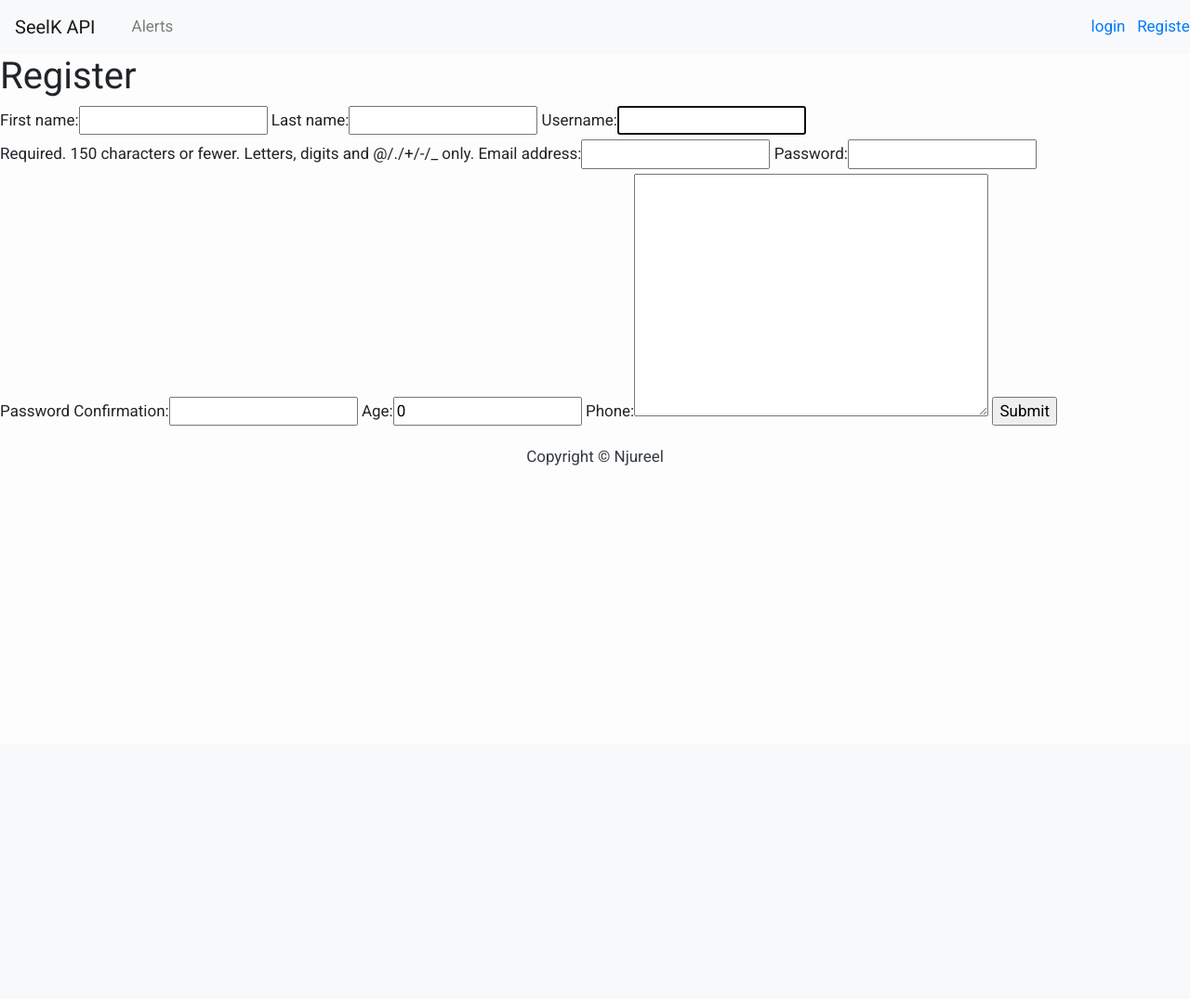
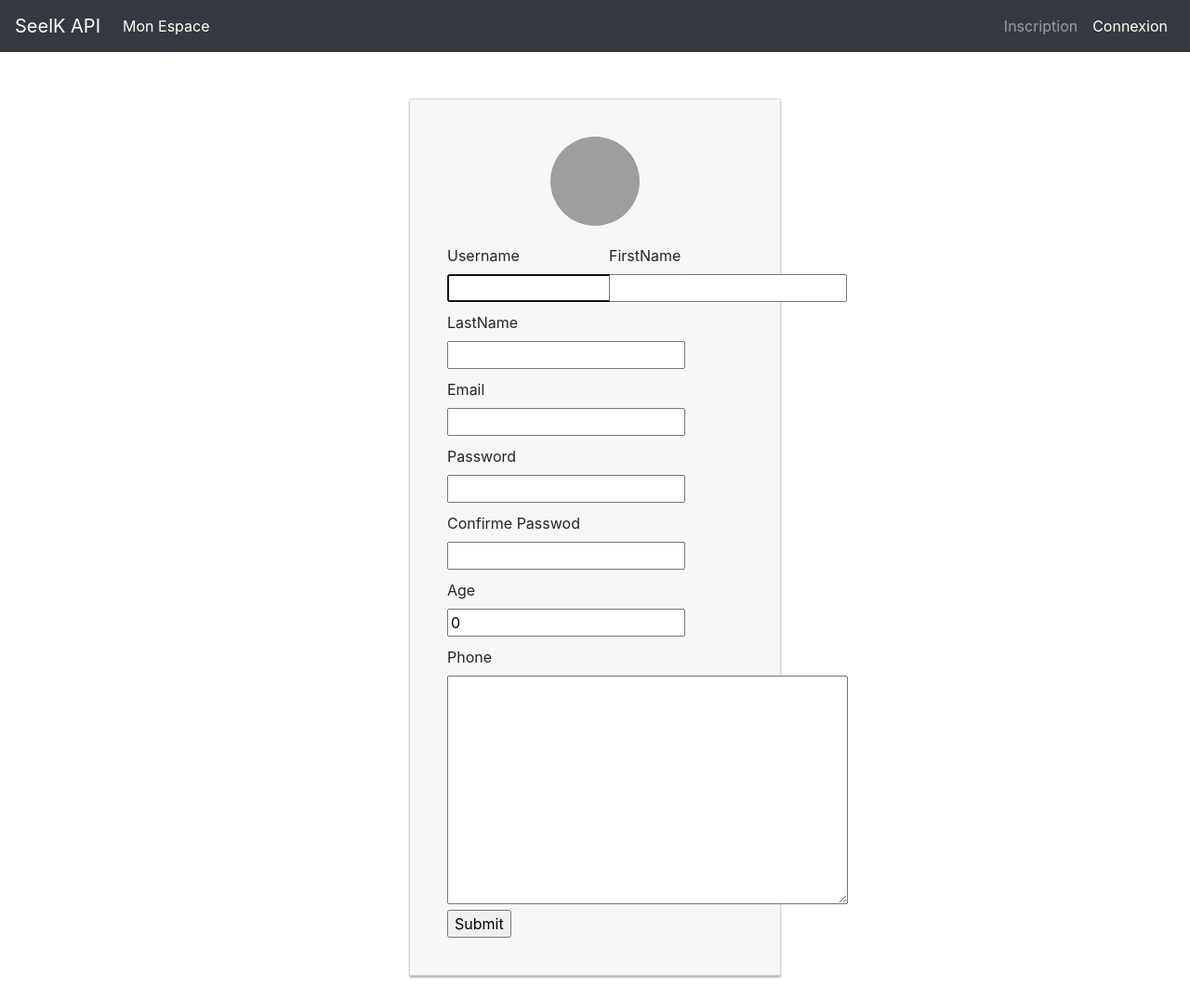
Before and after one commit to Nekketsu-GIT/Hackathon-Jellyfish, a Django app: page /accounts/register_patient/ in a window 1280 px wide. Shown: the whole page at 93% size. Before the commit the page ends 501 px from the top, so only its background shows below. Run offline with Django 3.2, Linux system fonts and the light colour scheme; some libraries are stand-ins or nearby versions; grey boxes are pictures that could not be loaded.

Commit message:
front app

```diff
--- a/accounts/views.py
+++ b/accounts/views.py
@@ -83,7 +83,7 @@ def login(request):
 
             if user is not None:
                 auth.login(request, user)
-                return redirect('/')
+                return redirect('/accounts/login')
             else:
                 login_form.add_error(None, "Your username or password are incorrect")
     else:
@@ -113,7 +113,7 @@ def register_user(request):
 
             if user is not None:
                 auth.login(request, user)
-                return redirect("/")
+                return redirect("/accounts/login")
             else:
                 user_form.add_error(None, "Can't log in now, try later.")
     else:
--- a/crypto_notification/settings.py
+++ b/crypto_notification/settings.py
@@ -136,6 +136,8 @@ USE_TZ = True
 # https://docs.djangoproject.com/en/3.0/howto/static-files/
 
 STATIC_URL = '/static/'
+STATICFILES_DIRS = [os.path.join(BASE_DIR, 'static'), ]
+STATIC_ROOT = os.path.join(BASE_DIR, 'staticfiles')
 
 
 
--- a/crypto_notification/urls.py
+++ b/crypto_notification/urls.py
@@ -26,6 +26,7 @@ urlpatterns = [
     path('accounts/', include('accounts.urls')),
     path('media/<path:path>', serve, {'document_root': settings.MEDIA_ROOT}),
     path('', gethome, name='home'),
+    path('home/', gethome, name='home'),
     path('alerts/', include('alerts.urls'))
 
 ]
--- a/static/css/base.css
+++ b/static/css/base.css
@@ -1,27 +1,33 @@
-body {
-    font-family: "Roboto", sans-serif;
-    font-size: 17px;
-    background-color: #fdfdfd;
+label {
+  display: block;
+  margin-top: 10px;
 }
 
-.shadow {
-    box-shadow: 0 4px 2px -2px rgba(0, 0, 0, 0.1);
+.card-container.card {
+  max-width: 400px !important;
+  padding: 40px 40px;
 }
 
-.btn-danger {
-    color: #fff;
-    background-color: #f00000;
-    border-color: #dc281e;
+
+.card {
+  background-color: #f7f7f7;
+  padding: 20px 25px 30px;
+  margin: 0 auto 25px;
+  margin-top: 50px;
+  -moz-border-radius: 2px;
+  -webkit-border-radius: 2px;
+  border-radius: 2px;
+  -moz-box-shadow: 0px 2px 2px rgba(0, 0, 0, 0.3);
+  -webkit-box-shadow: 0px 2px 2px rgba(0, 0, 0, 0.3);
+  box-shadow: 0px 2px 2px rgba(0, 0, 0, 0.3);
 }
 
-.masthead {
-    background: #3398E1;
-    height: auto;
-    padding-bottom: 15px;
-    box-shadow: 0 16px 48px #E3E7EB;
-    padding-top: 10px;
+.profile-img-card {
+  width: 96px;
+  height: 96px;
+  margin: 0 auto 10px;
+  display: block;
+  -moz-border-radius: 50%;
+  -webkit-border-radius: 50%;
+  border-radius: 50%;
 }
-
-.card {
-    box-shadow: 0 16px 48px #E3E7EB;
-}
--- a/templates/accounts/register.html
+++ b/templates/accounts/register.html
@@ -2,13 +2,37 @@
 {% load bootstrap_tags %}
 
 {% block content %}
- <h1>Register</h1>
-<form method = 'POST' enctype='multipart/form-data'>
-   {% csrf_token %}
-   {{ user_form | as_bootstrap }}
-   {{ user_type_form | as_bootstrap }}
-    <input type="submit" value="Submit"/>
-</form>
+ <div class="col-md-12">
+      <div class="card card-container">
+        <img
+          id="profile-img" src="https://blog.appartoo.com/wp-content/uploads/2018/07/20017880_1581253411919110_6638363703880694461_o-1.jpg" class="profile-img-card" alt=""/>
 
-
+                <form method = 'POST' enctype='multipart/form-data'>
+                   {% csrf_token %}
+                    <div class="row">
+                        <div class="col-md-6">
+                            <label for="username">Username</label>
+                            {{ user_form.username }}
+                        </div>
+                        <div class="col-md-6">
+                            <label for="firstName">FirstName</label>
+                            {{ user_form.first_name }}
+                        </div>
+                    </div>
+                    <label for="lastName">LastName</label>
+                    {{ user_form.last_name }}
+                    <label for="email">Email</label>
+                    {{ user_form.email }}
+                    <label for="password1">Password</label>
+                    {{ user_form.password1 }}
+                    <label for="password2">Confirme Passwod</label>
+                    {{ user_form.password2 }}
+                    <label for="age">Age</label>
+                    {{ user_type_form.age }}
+                    <label for="phone">Phone</label>
+                    {{ user_type_form.phone }}
+                    <input type="submit" value="Submit"/>
+                </form>
+      </div>
+ </div>
 {% endblock content %}
--- a/templates/base.html
+++ b/templates/base.html
@@ -9,42 +9,52 @@
         <link href="https://fonts.googleapis.com/css?family=Roboto:400,700" rel="stylesheet">
         <meta name="google" content="notranslate" />
         <meta name="viewport" content="width=device-width, initial-scale=1" />
-        <link rel="stylesheet" href="https://stackpath.bootstrapcdn.com/bootstrap/4.4.1/css/bootstrap.min.css" integrity="sha384-Vkoo8x4CGsO3+Hhxv8T/Q5PaXtkKtu6ug5TOeNV6gBiFeWPGFN9MuhOf23Q9Ifjh" crossorigin="anonymous">
+         <link
+              rel="stylesheet"
+              href="https://stackpath.bootstrapcdn.com/bootstrap/4.4.1/css/bootstrap.min.css"
+              integrity="sha384-Vkoo8x4CGsO3+Hhxv8T/Q5PaXtkKtu6ug5TOeNV6gBiFeWPGFN9MuhOf23Q9Ifjh"
+              crossorigin="anonymous"
+            />
 
         <link rel="stylesheet" type="text/css" href="{% static 'css/base.css' %}">
     </head>
 
     <body>
         <!-- Navigation -->
-        <nav class="navbar navbar-expand-lg navbar-light bg-light">
+        <nav class="navbar navbar-expand-lg navbar-dark bg-dark">
             <a class="navbar-brand" href="{% url 'home' %}">SeelK API</a>
-            <button class="navbar-toggler" type="button" data-toggle="collapse" data-target="#navbarSupportedContent" aria-controls="navbarSupportedContent" aria-expanded="false" aria-label="Toggle navigation">
-                <span class="navbar-toggler-icon"></span>
-            </button>
+            <ul class="navbar-nav mr-auto active">
+              <li class="nav-item">
+                <a href="#" class="nav-link active">Mon Espace </a>
+              </li>
+            </ul>
 
-            <div class="collapse navbar-collapse col-lg-10" id="navbarSupportedContent">
-                <ul class="navbar-nav mr-auto">
-                    {% comment %}<li class="nav-item active">
-                        <a class="nav-link" href="{% url 'post_list' %}">Blog <span class="sr-only">(current)</span></a>
-                    </li>{% endcomment %}
-                    <li class="nav-item">
-                        <a class="nav-link" href="#">Alerts</a>
-                    </li>
+            {% if user.is_authenticated %}
+                 <ul class="navbar-nav ml-auto">
+                  <li class="nav-item">
+                    <a href="#" class="nav-link active">{{ user.username }}</a>
+                  </li>
+                  <li class="nav-item">
+                    <a class="nav-link active" href="{% url 'logout' %}">Deconnexion</a>
+                  </li>
                 </ul>
-            </div>
-            {% if user.is_authenticated %}
-            <div class="col-lg-1"><a>{{ user.username }}</a>&nbsp;&nbsp;&nbsp;<a href="{% url 'logout' %}">logout</a></div>
             {% else %}
-            <div class="col-lg-1"><a href="{% url 'login' %}">login</a>&nbsp;&nbsp;&nbsp;<a href="{% url 'register_patient' %}">Register</a></div>
+                <ul class="navbar-nav ml-auto">
+                  <li class="nav-item">
+                    <a href="{% url 'register_patient' %}" class="nav-link">Inscription</a>
+                  </li>
+                  <li class="nav-item">
+                    <a href="{% url 'login' %}" class="nav-link active">Connexion</a>
+                  </li>
+                </ul>
             {% endif %}
-
         </nav>
         {% block content %}
         <!-- Content Goes here -->
         {% endblock content %}
         <!-- Footer -->
-        <footer class="py-3 bg-grey">
-            <p class="m-0 text-dark text-center ">Copyright &copy; Njureel</p>
-        </footer>
+        {% comment %}<footer class="py-3 bg-grey">
+            <p class="m-0 text-dark text-center">Copyright &copy; Njureel</p>
+        </footer>{% endcomment %}
     </body>
 </html>
--- a/templates/index.html
+++ b/templates/index.html
@@ -7,8 +7,8 @@
         <div class="row">
             <div class=" col-md-8 col-md-10 mx-auto">
                 <div class="site-heading">
-                    <h3 class=" site-heading my-4 mt-3 text-white"> Welcome to SeelK </h3>
-                    <p class="text-light"> Your platform for cryptoCurrency
+                    <h3 class=" site-heading my-4 mt-3 text-black"> Welcome to SeelK </h3>
+                    <p class="text-black"> Your platform for cryptoCurrency
                     </p>
                 </div>
             </div>
```
Also changed, not shown: templates/accounts/login.html (+34 -5 lines).
